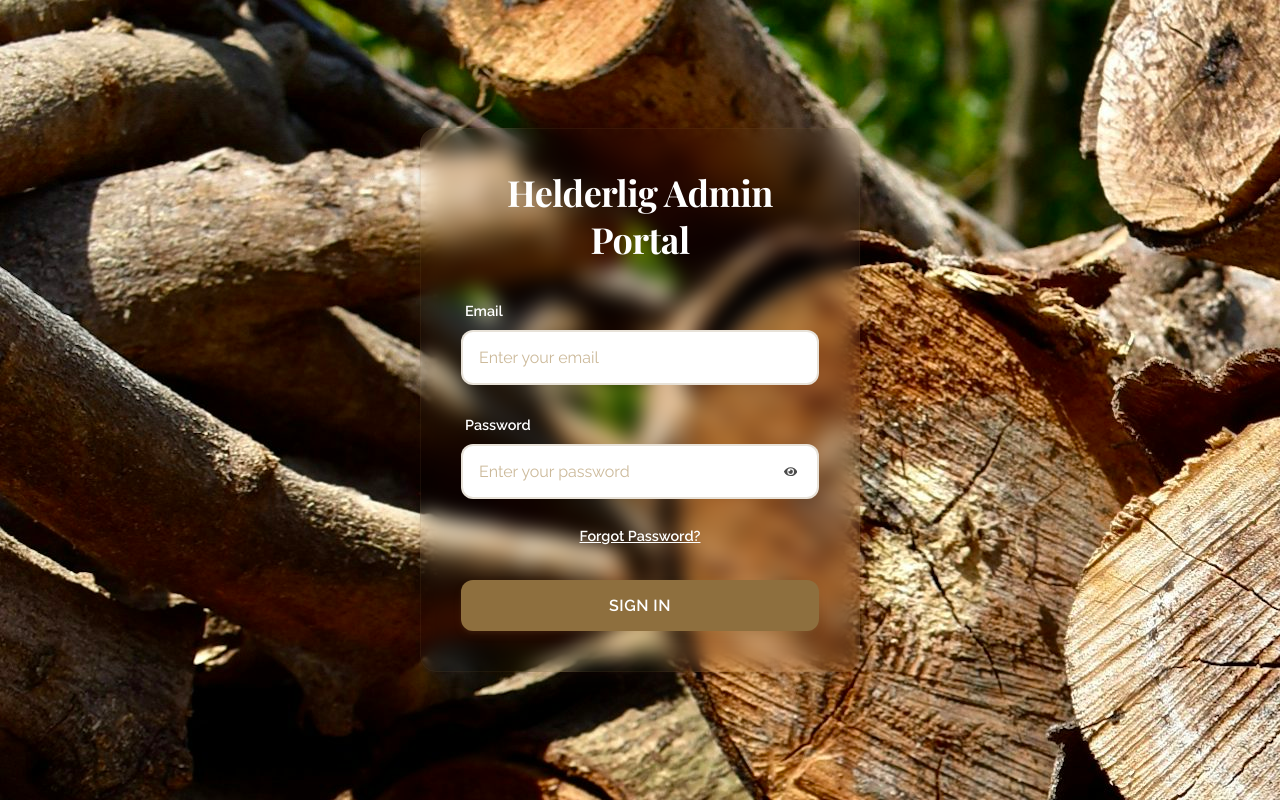
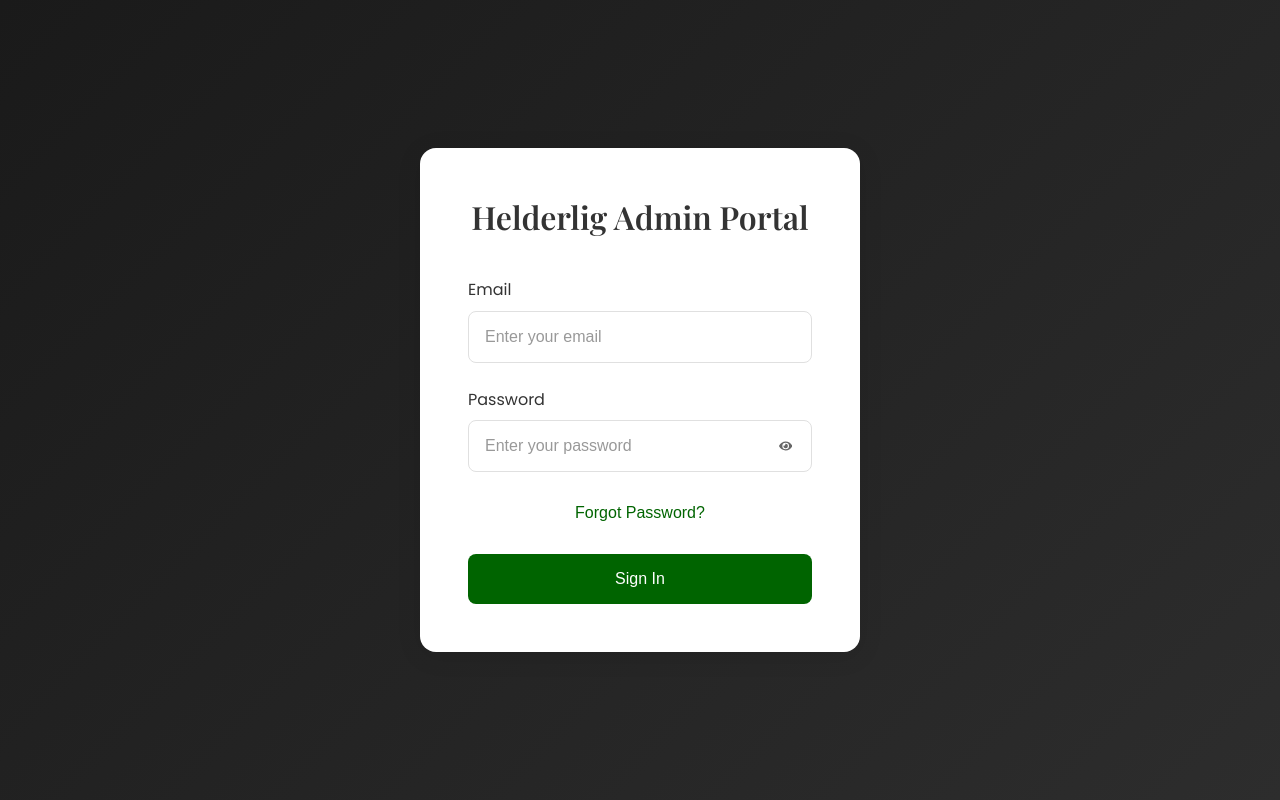
Before and after one commit to dinexh/Helderlig, a Next.js app in the folder my-app/: page /auth in a window 1280 px wide. Built offline with nearby package versions, Linux system fonts and the light colour scheme; no server answers.

Commit message:
added new css for the auth page

```diff
--- a/my-app/src/app/(pages)/auth/page.css
+++ b/my-app/src/app/(pages)/auth/page.css
@@ -2,59 +2,36 @@
   display: flex;
   align-items: center;
   justify-content: center;
-  background-image: url('../../Assets/auth\ backgrounf.jpeg');
+  min-height: 100vh;
+  background: linear-gradient(135deg, #1a1a1a 0%, #2d2d2d 100%);
   padding: 20px;
-  position: relative;
-  width: 100%;
-  height: 100vh;
 }
 
 .login-component-in {
-    width: 95%;
-    max-width: 440px;
-  padding: 40px;
-  border-radius: 16px;
-  box-shadow:
-    0 10px 30px rgba(44, 24, 16, 0.15),
-    0 2px 4px rgba(44, 24, 16, 0.1);
+  background-color: white;
   width: 100%;
   max-width: 440px;
-  border: 1px solid rgba(142, 111, 62, 0.12);
-  backdrop-filter: blur(10px);
-  color: white;
+  padding: 48px;
+  border-radius: 16px;
+  box-shadow: 0 4px 24px rgba(0, 0, 0, 0.1);
 }
 
 .login-component-in-heading {
-  margin-bottom: 36px;
+  margin-bottom: 40px;
   text-align: center;
 }
 
 .login-component-in-heading h1 {
   margin: 0;
-  color: white;
-  font-size: 2.25rem;
-  font-family: 'Playfair Display', serif;
-  font-weight: 700;
-  letter-spacing: -0.5px;
-  margin-bottom: 12px;
-}
-
-.login-component-in-heading p {
-    color: white;
-  font-family: 'Raleway', sans-serif;
-  font-size: 0.95rem;
-  font-weight: 500;
-}
-
-.login-component-in-form {
-  display: flex;
-  flex-direction: column;
+  color: #333;
+  font-size: 32px;
+  font-weight: 600;
 }
 
 .login-form {
   display: flex;
   flex-direction: column;
-  gap: 28px;
+  gap: 24px;
 }
 
 .form-group {
@@ -64,140 +41,113 @@
 }
 
 .form-group label {
-    color: white;
-  font-size: 0.9rem;
-  font-weight: 600;
-  font-family: 'Raleway', sans-serif;
-  margin-left: 4px;
+  color: #333;
+  font-size: 16px;
+  font-weight: 500;
+}
+
+.form-group input {
+  padding: 16px;
+  border: 1px solid #e0e0e0;
+  border-radius: 8px;
+  font-size: 16px;
+  width: 100%;
+  background: #fff;
+}
+
+.form-group input::placeholder {
+  color: #999;
 }
 
 .password-input-wrapper {
   position: relative;
+}
+
+.password-toggle {
+  position: absolute;
+  top: 50%;
+  right: 16px;
+  transform: translateY(-50%);
+  background: none;
+  border: none;
+  color: #666;
+  cursor: pointer;
+  padding: 4px;
   display: flex;
   align-items: center;
 }
 
-.password-toggle {
-  position: absolute;
-  right: 14px;
-  background: none;
-  border: none;
-  color: black;
-  cursor: pointer;
-  padding: 8px;
-  display: flex;
-  align-items: center;
-  opacity: 0.7;
-  transition: all 0.2s ease;
-}
-
-.password-toggle:hover {
-  opacity: 1;
-  color: brown;
-}
-
-.form-group input {
-  padding: 16px;
-  border: 2px solid rgba(142, 111, 62, 0.2);
-  background: #FFFFFF;
-  border-radius: 12px;
-  font-size: 1rem;
-  transition: all 0.2s ease;
-  font-family: 'Raleway', sans-serif;
-  color: #2C1810;
-  width: 100%;
-}
-
-.form-group input:hover {
-  border-color: rgba(142, 111, 62, 0.3);
-}
-
-.form-group input:focus {
-  outline: none;
-  border-color: #8E6F3E;
-  background: white;
-  box-shadow: 0 0 0 4px rgba(142, 111, 62, 0.08);
-}
-
-.form-group input::placeholder {
-  color: #B69C6F;
-  opacity: 0.7;
-}
 .form-group-password {
   display: flex;
   justify-content: center;
-  align-items: center;
+  margin-top: 8px;
 }
+
 .forgot-password {
   background: none;
   border: none;
-  color: white;
-  font-size: 0.9rem;
+  color: #006400;
+  font-size: 16px;
   cursor: pointer;
-  text-align: right;
-  font-family: 'Raleway', sans-serif;
-  font-weight: 600;
-  align-self: flex-end;
-  transition: all 0.2s ease;
+  padding: 0;
+  text-align: center;
+}
+
+.forgot-password:hover {
   text-decoration: underline;
 }
 
-.forgot-password:hover {
-  color: #8E6F3E;
-  transform: translateY(-1px);
-}
-
 .login-button {
-  background: #8E6F3E;
-  color: #FFFFFF;
+  background: #006400;
+  color: white;
   border: none;
-  padding: 16px 24px;
-  border-radius: 12px;
-  font-size: 1rem;
-  font-weight: 600;
+  padding: 16px;
+  border-radius: 8px;
+  font-size: 16px;
+  font-weight: 500;
   cursor: pointer;
-  transition: all 0.3s ease;
-  font-family: 'Raleway', sans-serif;
-  text-transform: uppercase;
-  letter-spacing: 0.5px;
-  box-shadow:
-    0 2px 4px rgba(142, 111, 62, 0.1),
-    0 4px 8px rgba(142, 111, 62, 0.1);
+  width: 100%;
   margin-top: 8px;
 }
 
 .login-button:hover {
-  background: #5C4827;
-  transform: translateY(-2px);
-  box-shadow:
-    0 4px 8px rgba(142, 111, 62, 0.15),
-    0 8px 16px rgba(142, 111, 62, 0.15);
-}
-
-.login-button:active {
-  transform: translateY(0);
-  box-shadow:
-    0 2px 4px rgba(142, 111, 62, 0.1);
+  background: #005400;
 }
 
 .login-button:disabled {
-  background: #D4B483;
+  background: #90EE90;
   cursor: not-allowed;
-  transform: none;
-  box-shadow: none;
-  opacity: 0.7;
 }
 
 .error-message {
-  background: rgba(164, 92, 64, 0.08);
-  color: #A45C40;
-  padding: 16px;
-  border-radius: 12px;
-  font-size: 0.9rem;
-  margin-bottom: 24px;
-  border: 1px solid rgba(164, 92, 64, 0.2);
-  font-weight: 500;
-  display: flex;
-  align-items: center;
-  gap: 8px;
+  background: #ffdede;
+  color: #8b0000;
+  padding: 12px;
+  border-radius: 8px;
+  font-size: 14px;
+  margin-bottom: 20px;
+  border: 1px solid #ffcaca;
+  text-align: center;
 }
+
+/* Toast notification styles */
+div[data-toaster-container] {
+  position: fixed !important;
+  top: 16px !important;
+  right: 16px !important;
+}
+
+div[data-toast] {
+  background: #006400 !important;
+  color: white !important;
+  border-radius: 4px !important;
+  padding: 16px 24px !important;
+}
+
+div[data-toast][data-type='error'] {
+  background: #8b0000 !important;
+}
+
+div[data-toast][data-type='success'] {
+  background: #006400 !important;
+}
--- a/my-app/src/app/(pages)/auth/page.tsx
+++ b/my-app/src/app/(pages)/auth/page.tsx
@@ -69,7 +69,25 @@ export default function LoginPage() {
   return (
     <div className="login-component">
         <div className="login-component-in">
-            <Toaster position="top-right" />
+            <Toaster
+              position="top-right"
+              toastOptions={{
+                style: {
+                  background: '#006400',
+                  color: '#fff',
+                },
+                success: {
+                  style: {
+                    background: '#006400',
+                  },
+                },
+                error: {
+                  style: {
+                    background: '#8b0000',
+                  },
+                },
+              }}
+            />
                 <div className="login-component-in-heading">
                     <h1>Helderlig Admin Portal</h1>
                 {error && <div className="error-message">{error}</div>}
```
